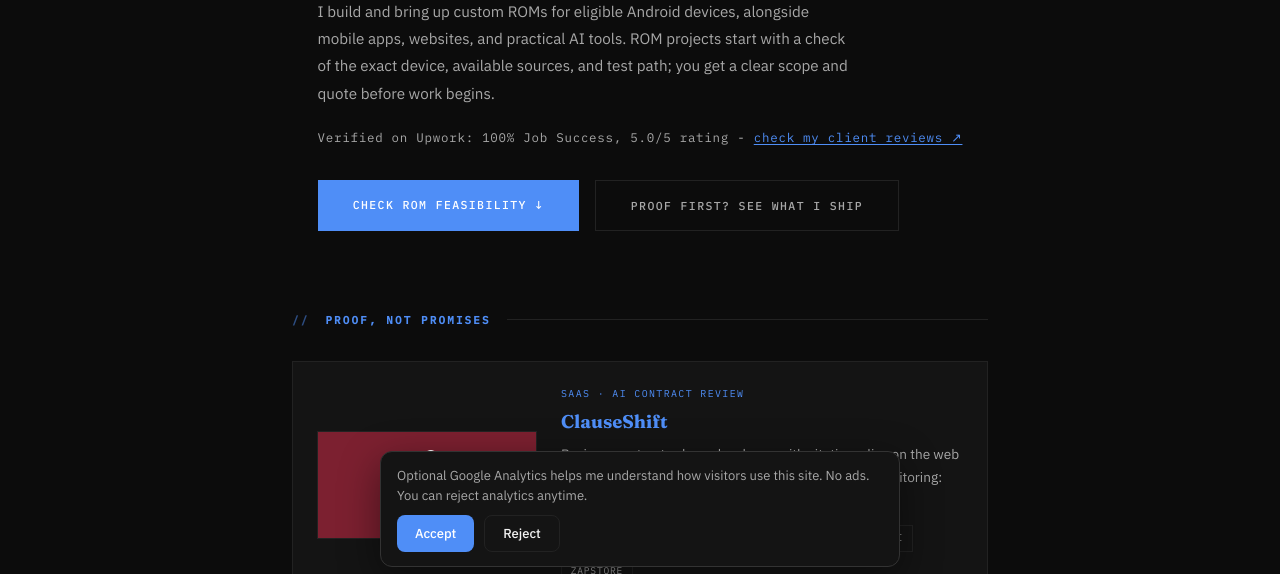
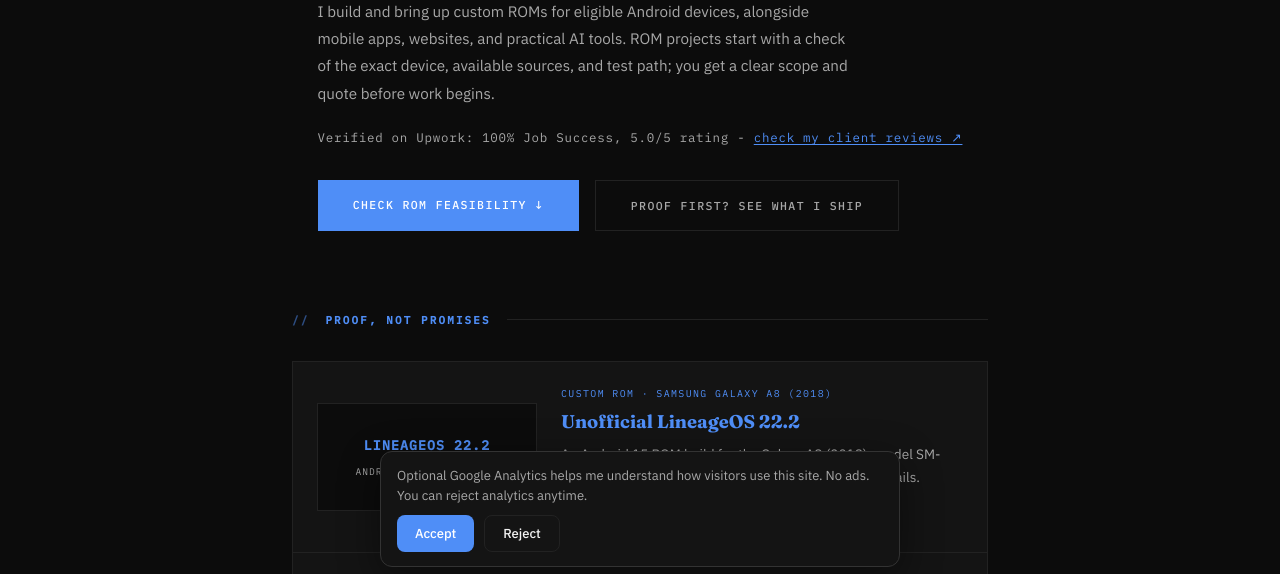
Before and after one commit to monsiu/monsiu.github.io, a plain HTML site: page services/index.html in a window 1280 px wide. Shown: the part 221-795 px from the top of the page. Drawn offline with Linux system fonts and the light colour scheme.

Commit message:
feat(services): showcase ROM build experience

```diff
--- a/services/index.html
+++ b/services/index.html
@@ -603,6 +603,21 @@
     }
     .proof-card:hover { background: var(--bg-hover); }
     .proof-banner { width: 100%; height: 108px; object-fit: cover; border: 1px solid var(--border); display: block; }
+    .rom-proof-banner {
+      display: flex;
+      flex-direction: column;
+      justify-content: center;
+      gap: 0.45rem;
+      padding: 1rem;
+      background: var(--bg);
+      color: var(--accent);
+      font-family: 'IBM Plex Mono', monospace;
+      font-size: 0.83rem;
+      letter-spacing: 0.08em;
+      text-align: center;
+    }
+    .rom-proof-banner span { font-weight: 700; }
+    .rom-proof-banner small { color: var(--muted); font-size: 0.6rem; }
     .proof-role {
       font-family: 'IBM Plex Mono', monospace;
       font-size: 0.62rem;
@@ -925,6 +940,21 @@
       <h2 class="section-label">Proof, Not Promises</h2>
 
       <div class="proof-grid">
+        <a class="proof-card" href="https://xdaforums.com/t/rom-unofficial-15-lineageos-22-2-for-galaxy-a8-2018-sm-a530f.4806794/#post-90798855" target="_blank" rel="noopener noreferrer" data-ga="svc_proof_lineageos_a530f" style="text-decoration:none;">
+          <div class="proof-banner rom-proof-banner" aria-hidden="true">
+            <span>LINEAGEOS 22.2</span>
+            <small>ANDROID 15 · SM-A530F</small>
+          </div>
+          <div>
+            <p class="proof-role">Custom ROM · Samsung Galaxy A8 (2018)</p>
+            <p class="proof-name">Unofficial LineageOS 22.2</p>
+            <p class="proof-desc">An Android 15 ROM build for the Galaxy A8 (2018), model SM-A530F. See the XDA thread for the build and device details.</p>
+            <div class="store-chips">
+              <span class="store-chip">Android 15</span><span class="store-chip">SM-A530F</span><span class="store-chip">XDA thread ↗</span>
+            </div>
+          </div>
+        </a>
+
         <a class="proof-card" href="https://clauseshift.com" target="_blank" rel="noopener noreferrer" data-ga="svc_proof_clauseshift" style="text-decoration:none;">
           <img class="proof-banner" src="/clauseshift-banner.png" alt="ClauseShift: AI contract review" width="1200" height="400" loading="lazy" decoding="async" />
           <div>
@@ -1005,6 +1035,7 @@
             <li>Build troubleshooting and test support</li>
             <li>Release packaging and maintenance planning</li>
           </ul>
+          <p class="service-desc rom-checklist"><strong>For a feasibility check, send:</strong> the exact model and codename, target ROM or Android version, and links to any device, kernel, vendor, or ROM sources you have.</p>
         </div>
 
         <div class="service-card">
@@ -1589,6 +1620,9 @@
             if (res.ok && data.ok !== false) {
               if (typeof gtag === 'function') {
                 gtag('event', 'generate_lead', { form_id: 'services_request', form_destination: 'contact_form' });
+                if (services.indexOf('Custom ROM / Device Bring-up') !== -1) {
+                  gtag('event', 'rom_service_lead', { form_id: 'services_request' });
+                }
               }
               window.location.href = '/services/thanks.html';
             } else {
```
